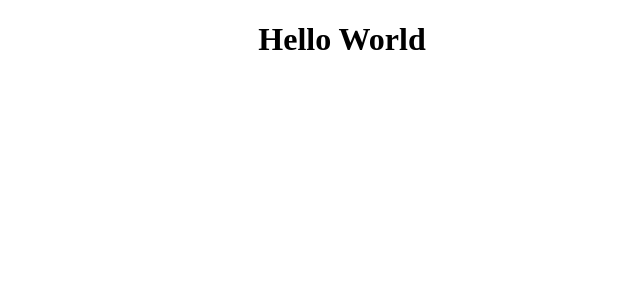
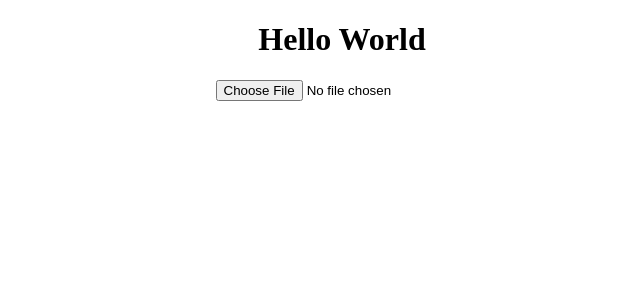
Before and after one commit to Deb77/skillgrade, a JavaScript app in the folder client/: page / in a window 1280 px wide. Shown: the top 300 px of the page, without its empty margins (298-938 px from the left). Built offline with nearby package versions, Linux system fonts and the light colour scheme; the HTML template or start-up script is replaced by a standard one.

Commit message:
modified add task field to return id

```diff
--- a/client/src/App.js
+++ b/client/src/App.js
@@ -1,10 +1,44 @@
 import './App.css';
+import axios from 'axios';
 
 function App() {
   console.log(process.env);
+  const onChange = async e => {
+    const file = e.target.files[0];
+    const reader = new FileReader();
+    reader.readAsDataURL(e.target.files[0]);
+    reader.onloadend = () => {
+      const fileEncoded = reader.result;
+
+      // service goes here
+
+      axios
+        .post('http://localhost:7000/task-feed', {
+          work_upload: fileEncoded,
+          description: 'text',
+          task_id: '0539eb2c-37ad-4c69-a30e-96d2d92f4dc6',
+          user_id: 'b180aefb-35d2-47db-8f4a-88b53a50da43'
+        })
+        .then(res => console.log(res));
+    };
+    // const formData = new FormData();
+    // formData.set('encType', 'multipart/form-data');
+    // formData.append('file', file);
+
+    // try {
+    //   const res = await axios.put('http://localhost:7000/user-tasks/complete-user-task', formData, {
+    //     headers: {
+    //       'Content-Type': 'multipart/form-data'
+    //     }
+    //   });
+    // } catch (er) {
+    //   console.log(er);
+    // }
+  };
   return (
     <div className="App">
       <h1>Hello World</h1>
+      <input name="image" type="file" onChange={onChange} />
     </div>
   );
 }
```
Also changed, not shown: 1 other file (tests, documents, lock files or other folders).
